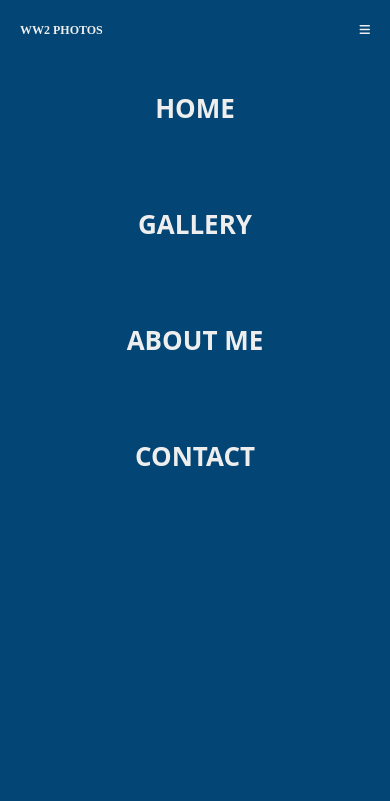
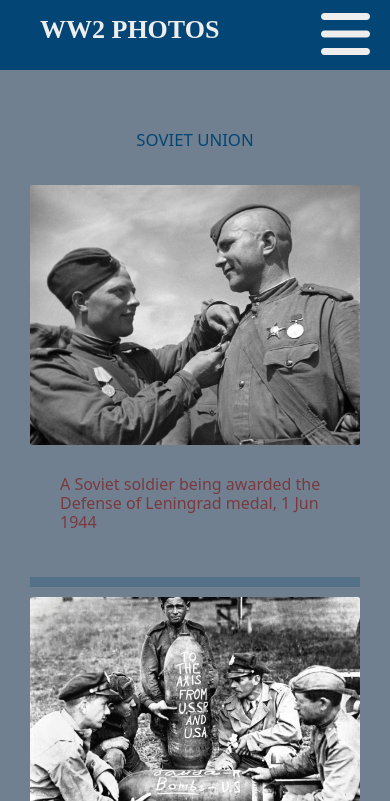
Before and after one commit to juampurri/juampurri.github.io, a website: page pages/sov.html in a window 390 px wide. Shown: the top 801 px of the page. Drawn offline with nearby package versions, Linux system fonts and the light colour scheme; files that its build step writes are made by us from their sources; a script that the page names is missing; a web font is replaced by a local one.

Commit message:
Ahora si, proyecto terminado v2

```diff
--- a/js/index.js
+++ b/js/index.js
@@ -1,6 +1,6 @@
-const navToggle = document.querySelector(".nav-toggle");
-const navMenu = document.querySelector(".nav-menu");
+const navToggle = document.querySelector(".nav__toggle");
+const navMenu = document.querySelector(".nav__menu");
 
 navToggle.addEventListener("click", () => {
-  navMenu.classList.toggle("nav-menu_visible");
+  navMenu.classList.toggle("nav__menu--visible");
 });
--- a/pages/sov.html
+++ b/pages/sov.html
@@ -40,28 +40,22 @@
     <!--                    HEADER                     -->
     <header class="header">
       <nav class="nav">
-        <a class="logo nav-link" href="/index.html">WW2 PHOTOS</a>
-        <button class="nav-toggle" aria-label="Open menu">
+        <h1 class="logo">WW2 PHOTOS</h1>
+        <button class="nav__toggle" aria-label="Abrir menú">
           <i class="fas fa-bars"></i>
         </button>
-        <ul class="nav-menu nav-menu_visible">
-          <li class="nav-menu-item">
-            <a href="/index.html" class="nav-menu-link nav-link">Home</a>
+        <ul class="nav__menu">
+          <li class="nav__menu--item">
+            <a class="nav__menu--link" href="/index.html">Home</a>
           </li>
-          <li class="nav-menu-item">
-            <a class="nav-menu-link nav-link" href="/pages/gallery.html"
-              >Gallery</a
-            >
+          <li class="nav__menu--item">
+            <a class="nav__menu--link" href="/pages/gallery.html">Gallery</a>
           </li>
-          <li class="nav-menu-item">
-            <a class="nav-menu-link nav-link" href="/pages/aboutme.html"
-              >About me</a
-            >
+          <li class="nav__menu--item">
+            <a class="nav__menu--link" href="/pages/aboutme.html">About me</a>
           </li>
-          <li class="nav-menu-item">
-            <a class="nav-menu-link nav-link" href="/pages/contact.html"
-              >Contact</a
-            >
+          <li class="nav__menu--item">
+            <a class="nav__menu--link" href="/pages/contact.html">Contact</a>
           </li>
         </ul>
       </nav>
--- a/scss/complementos/_header.scss
+++ b/scss/complementos/_header.scss
@@ -1,10 +1,5 @@
-//       D E S K T O P    M O D E                     //
-@media (max-width: 8500px) {
 .header {
-    background-color: $color-primary;
   height: 10rem;
-    top: 0;
-    left: 0;
   .nav {
     font-size: 2.1rem;
     display: flex;
@@ -12,13 +7,6 @@
     font-family: "roboto" sans-serif;
     max-width: 2400px;
     margin: 0 auto;
-    }
-
-    .nav-link {
-      color: $color-blanco;
-      text-decoration: none;
-    }
-
     .logo {
       font-size: 4rem;
       color: $color-blanco;
@@ -27,8 +15,7 @@
       font-weight: bold;
       padding: 0 4rem;
     }
-
-    .nav-menu {
+    .nav__menu {
       font-weight: 900;
       margin-right: 20rem;
       display: flex;
@@ -36,26 +23,23 @@
       list-style-type: none;
       gap: 3rem;
     }
-    .nav-menu-item {
-      font-size: 1.6rem;
-      padding: 0.8rem 0.12rem;
-      text-transform: uppercase;
-    }
-
-    .nav-menu-link {
+    .nav__menu--link {
       color: $color-blanco;
       text-decoration: none;
       font-weight: 700;
       text-transform: uppercase;
       border-radius: 0.5rem;
     }
-    .nav-menu-link:hover {
+    .nav__menu--item {
+      font-size: 1.6rem;
+      padding: 0.8rem 0.12rem;
+    }
+    .nav__menu--link:hover {
       background-color: $color-botonera;
       color: $color-primary;
       transition: 0.5s;
     }
-
-    .nav-toggle {
+    .nav__toggle {
       color: $color-blanco;
       background: none;
       border: none;
@@ -77,34 +61,32 @@
       justify-content: space-between;
 
       .logo {
-        font-size: 3.6rem;
-        font-weight: bold;
-        padding: 0 4rem;
+        font-size: 2rem;
+        color: $color-blanco;
+        font-family: recursive;
         line-height: 8rem;
       }
+      .nav__menu {
+        text-decoration: none;
+        list-style-type: none;
+        font-weight: 900;
+        margin-right: 8rem;
       }
-    .nav-link {
+      .nav__menu--link {
         color: $color-blanco;
-      text-decoration: none;
+        font-size: 2rem;
       }
-    .nav-menu {
-      display: flex;
-      margin-right: 4rem;
-      list-style-type: none;
-    }
-    .nav-menu-item {
+
+      .nav__menu--item {
         padding: 0 1rem;
         line-height: 8rem;
       }
-
-    .nav-menu-link:hover {
+      .nav__menu--link:hover {
         background-color: $color-botonera;
         color: $color-primary;
         transition: 0.5s;
       }
-    .nav-toggle {
-      line-height: 8rem;
-      display: block;
+      .nav__toggle {
         color: $color-blanco;
         background: none;
         border: none;
@@ -116,59 +98,74 @@
       }
     }
   }
-
+}
 // MOBILE  //
 @media (max-width: 600px) {
   .header {
     grid-area: header;
+    background-color: $color-primary;
     height: 6rem;
+    .nav {
+      font-size: 3.1rem;
+      display: flex;
+      justify-content: space-between;
+      margin: 0 auto;
       .logo {
-      font-size: 1.2rem;
-      padding: 0 2rem;
+        font-size: 1.6rem;
+        color: $color-blanco;
+        font-family: recursive;
         line-height: 6rem;
+        font-weight: bold;
+        padding: 0 4rem;
+        font-size: 2.6rem;
       }
-
-    .nav-menu {
-      background-color: $color-primary;
+      .nav__menu {
+        background-color: $color-botonera;
         flex-direction: column;
         align-items: center;
         font-weight: 900;
-      margin-right: 20;
+        margin-right: 20rem;
         list-style: none;
         position: fixed;
-      top: 6.5rem;
+        left: 100%;
+        top: 6rem;
         width: 100%;
+        gap: 3rem;
         padding: 0;
         height: calc(100% - 6rem);
         overflow-y: auto;
-      left: 100%;
-      transition: left 0.5s;
         z-index: 10;
       }
-
-    .nav-menu-item {
-      font-size: 2.6rem;
+      .nav__menu--link {
+        color: $color-blanco;
+        text-decoration: none;
+        font-weight: 700;
+        text-transform: uppercase;
+        border-radius: 0.5rem;
+      }
+      .nav__menu--item {
+        font-size: 4.6rem;
         padding: 0.8rem 0.12rem;
         line-height: 6rem;
       }
-
-    .nav-menu-link {
-      border-radius: 0.5rem;
-      text-transform: uppercase;
-    }
-    .nav-menu-link:hover {
-      background: none;
-      color: $color-botonera;
+      .nav__menu--link:hover {
+        background-color: $color-botonera;
+        color: $color-primary;
         transition: 0.5s;
       }
-
-    .nav-toggle {
+      .nav__toggle {
+        color: $color-blanco;
+        background: none;
+        border: none;
+        font-size: 5.6rem;
+        padding: 0 2rem;
+        line-height: 6rem;
+        cursor: pointer;
         display: block;
-      line-height: 6rem;
-      font-size: 1.2rem;
       }
-    .nav-menu_visible {
+      .nav__menu--visible {
         left: 0;
       }
     }
   }
+}
```
Also changed, not shown: index.html (+11 -17 lines), pages/aboutme.html (+11 -17 lines), pages/allies.html (+11 -17 lines), pages/axis.html (+11 -17 lines), pages/commitern.html (+11 -17 lines), pages/contact.html (+11 -17 lines), pages/france.html (+11 -17 lines), pages/gallery.html (+12 -17 lines), pages/gbr.html (+11 -17 lines), pages/germany.html (+11 -17 lines), pages/italy.html (+11 -17 lines), pages/japan.html (+11 -17 lines), pages/usa.html (+11 -17 lines), css/styles.css. Lines whose indentation alone changed are shown as unchanged.
